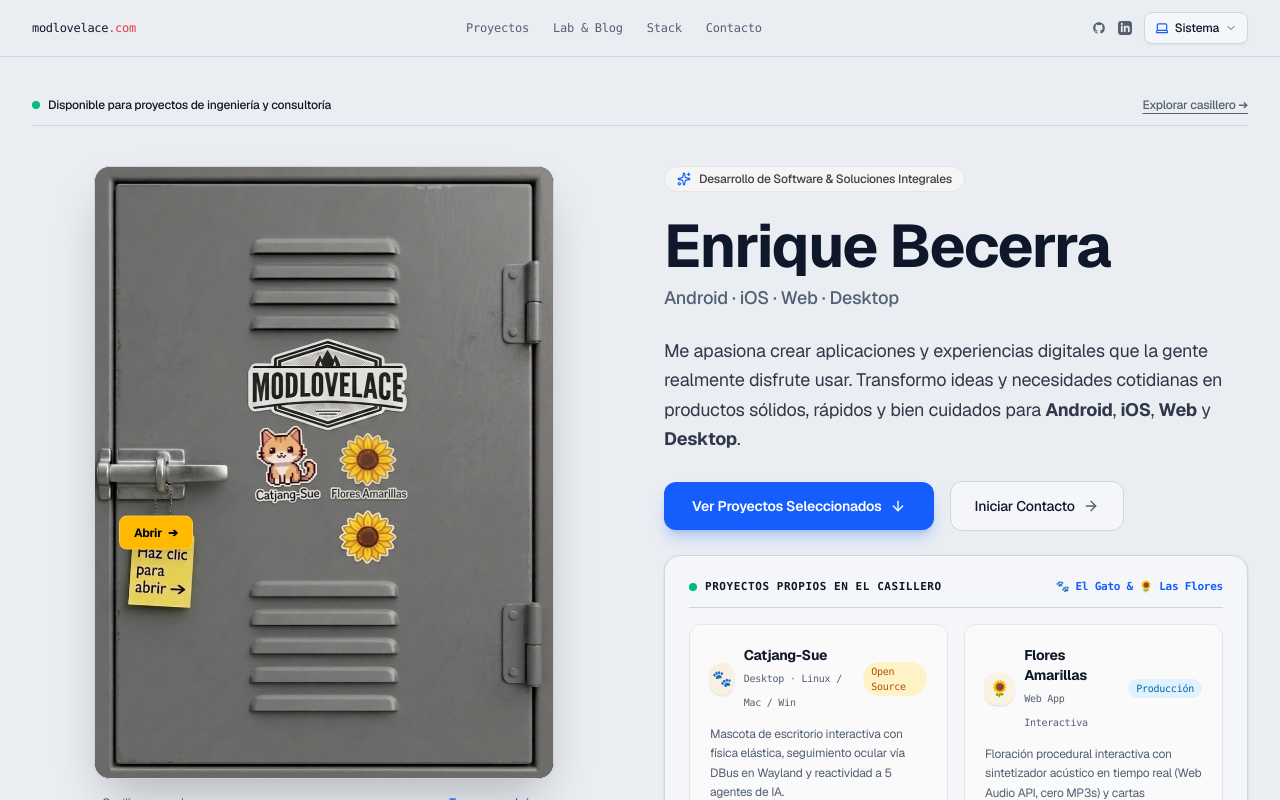
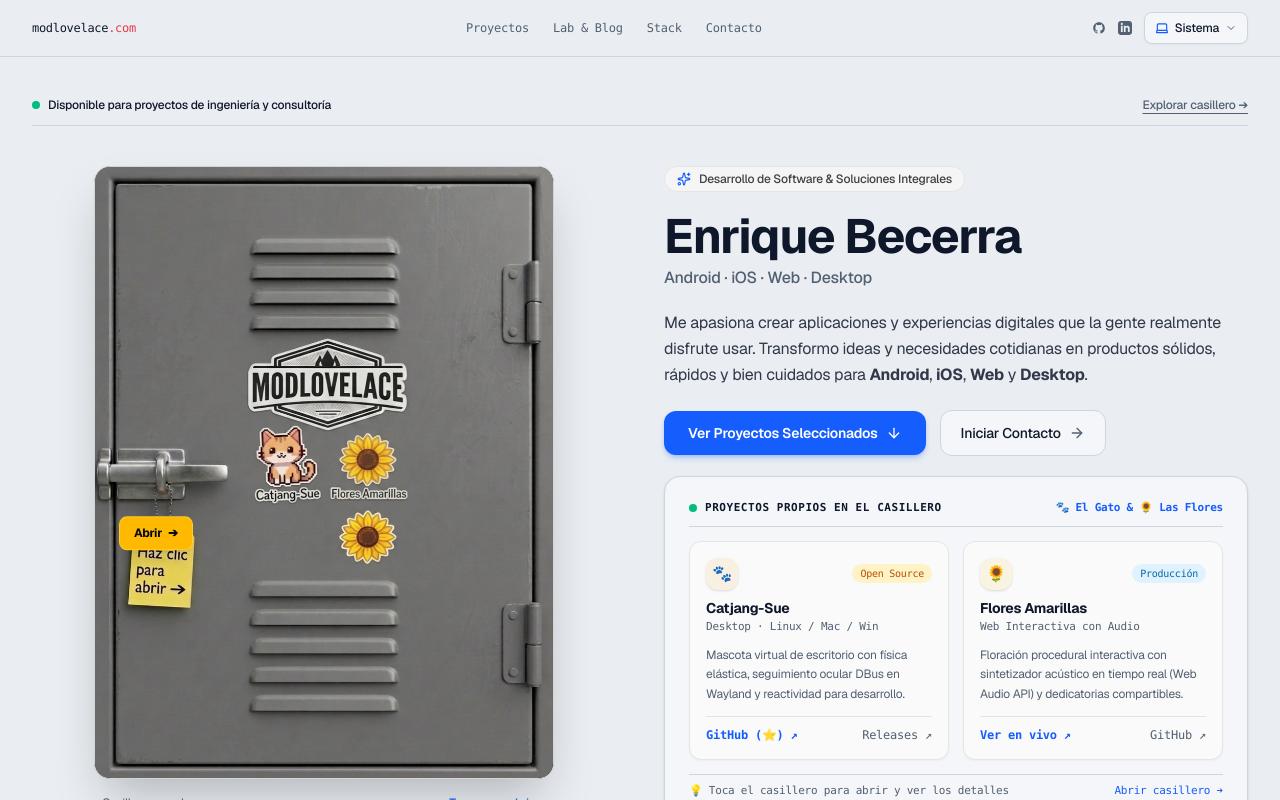
Before and after one commit to ModLovelace/modlovelace-web, a Next.js app: page / in a window 1280 px wide. Shown: the top 800 px of the page. Built offline with nearby package versions, Linux system fonts and the light colour scheme.

Commit message:
fix(ui): alinear a la misma altura exacta las tarjetas de proyectos del casillero

```diff
--- a/src/components/sections/locker-hero.tsx
+++ b/src/components/sections/locker-hero.tsx
@@ -144,34 +144,34 @@
           </div>
 
           {/* COLUMNA 2: Información Ejecutiva & Proyectos */}
-          <div className="lg:col-span-6 space-y-6">
+          <div className="lg:col-span-6 space-y-4 sm:space-y-5 flex flex-col justify-between">
 
             {/* Tag de Posicionamiento */}
-            <div className="inline-flex items-center gap-2 px-3 py-1 rounded-full bg-neutral-100 dark:bg-neutral-900 border border-neutral-200 dark:border-neutral-800 text-xs text-neutral-700 dark:text-neutral-300 font-medium">
+            <div className="inline-flex items-center gap-2 px-3 py-1 rounded-full bg-neutral-100 dark:bg-neutral-900 border border-neutral-200 dark:border-neutral-800 text-xs text-neutral-700 dark:text-neutral-300 font-medium w-fit">
               <Sparkles className="w-3.5 h-3.5 text-blue-600 dark:text-blue-400" />
               <span>Desarrollo de Software &amp; Soluciones Integrales</span>
             </div>
 
             {/* Nombre & Titular */}
-            <div className="space-y-2">
-              <h1 className="text-4xl sm:text-6xl font-bold tracking-tight text-[var(--foreground)]">
+            <div className="space-y-1.5">
+              <h1 className="text-4xl sm:text-5xl font-bold tracking-tight text-[var(--foreground)]">
                 Enrique Becerra
               </h1>
-              <p className="text-base sm:text-lg text-[var(--muted)] font-medium">
+              <p className="text-base text-[var(--muted)] font-medium">
                 Android · iOS · Web · Desktop
               </p>
             </div>
 
             {/* Propuesta de valor en lenguaje natural y humano */}
-            <p className="text-base sm:text-lg text-[var(--foreground)]/85 leading-relaxed font-normal">
+            <p className="text-sm sm:text-base text-[var(--foreground)]/85 leading-relaxed font-normal">
               Me apasiona crear aplicaciones y experiencias digitales que la gente realmente disfrute usar. Transformo ideas y necesidades cotidianas en productos sólidos, rápidos y bien cuidados para <strong>Android</strong>, <strong>iOS</strong>, <strong>Web</strong> y <strong>Desktop</strong>.
             </p>
 
             {/* BOTONES PRINCIPALES DE ALTO CONTRASTE */}
-            <div className="flex flex-wrap items-center gap-4 pt-1">
+            <div className="flex flex-wrap items-center gap-3.5 pt-0.5">
               <Link
                 href="#proyectos"
-                className="inline-flex items-center gap-2 px-7 py-3.5 rounded-xl bg-blue-600 hover:bg-blue-500 text-white font-semibold text-sm transition-all shadow-lg shadow-blue-600/25 hover:shadow-blue-500/35 hover:-translate-y-0.5 active:translate-y-0"
+                className="inline-flex items-center gap-2 px-6 py-3 rounded-xl bg-blue-600 hover:bg-blue-500 text-white font-semibold text-sm transition-all shadow-md shadow-blue-600/25 hover:shadow-blue-500/35 hover:-translate-y-0.5 active:translate-y-0"
               >
                 <span>Ver Proyectos Seleccionados</span>
                 <ArrowDown className="w-4 h-4" />
@@ -179,18 +179,18 @@
 
               <Link
                 href="#contacto"
-                className="inline-flex items-center gap-2 px-6 py-3.5 rounded-xl bg-[var(--card)] hover:bg-[var(--border)]/50 border border-[var(--border)] text-[var(--foreground)] font-medium text-sm transition-all hover:-translate-y-0.5"
+                className="inline-flex items-center gap-2 px-5 py-3 rounded-xl bg-[var(--card)] hover:bg-[var(--border)]/50 border border-[var(--border)] text-[var(--foreground)] font-medium text-sm transition-all hover:-translate-y-0.5"
               >
                 <span>Iniciar Contacto</span>
                 <ArrowRight className="w-4 h-4 text-[var(--muted)]" />
               </Link>
             </div>
 
-            {/* BANDEJA DERECHA: PROYECTOS PROPIOS (Solo el gato y las flores) */}
-            <div className={`p-6 rounded-2xl bg-[var(--card)] border transition-all duration-300 space-y-4 shadow-sm ${
+            {/* BANDEJA DERECHA: PROYECTOS PROPIOS (Exactamente a la misma altura) */}
+            <div className={`p-5 sm:p-6 rounded-2xl bg-[var(--card)] border transition-all duration-300 space-y-3.5 shadow-sm ${
               isOpen ? "border-blue-500/50 ring-1 ring-blue-500/20" : "border-[var(--border)]"
             }`}>
-              <div className="flex items-center justify-between text-xs pb-3 border-b border-[var(--border)]">
+              <div className="flex items-center justify-between text-xs pb-2.5 border-b border-[var(--border)]">
                 <div className="flex items-center gap-2">
                   <span className={`w-2 h-2 rounded-full ${isOpen ? "bg-blue-500 animate-pulse" : "bg-emerald-500"}`} />
                   <span className="font-bold text-[var(--foreground)] uppercase tracking-wider font-mono text-[11px]">
@@ -202,33 +202,40 @@
                 </div>
               </div>
 
-              {/* Grid de 2 Proyectos Personales Exclusivos */}
-              <div className="grid grid-cols-1 sm:grid-cols-2 gap-4">
+              {/* Grid de 2 Proyectos Personales: Ambos con la misma altura exacta y alineación perfecta */}
+              <div className="grid grid-cols-1 sm:grid-cols-2 gap-3.5 items-stretch">
 
                 {/* 1. Catjang-Sue (El del gato) */}
-                <div className="p-4 sm:p-5 rounded-xl bg-neutral-50 dark:bg-neutral-900/80 border border-neutral-200 dark:border-neutral-800 space-y-3 hover:border-blue-500/50 transition-colors">
-                  <div className="flex items-center justify-between gap-1">
-                    <div className="flex items-center gap-2.5">
-                      <div className="w-8 h-8 rounded-xl bg-amber-500/10 text-amber-600 dark:text-amber-400 flex items-center justify-center font-bold text-base shadow-sm">
+                <div className="p-4 rounded-xl bg-neutral-50 dark:bg-neutral-900/80 border border-neutral-200 dark:border-neutral-800 flex flex-col justify-between h-full hover:border-blue-500/50 transition-colors shadow-[0_1px_2px_rgba(0,0,0,0.04)]">
+                  <div className="space-y-2.5">
+                    {/* Fila superior: Ícono y Badge en extremos opuestos */}
+                    <div className="flex items-center justify-between">
+                      <div className="w-8 h-8 rounded-xl bg-amber-500/10 text-amber-600 dark:text-amber-400 flex items-center justify-center font-bold text-base shadow-sm shrink-0">
                         🐾
                       </div>
-                      <div>
-                        <span className="text-sm font-bold text-[var(--foreground)] block">
-                          Catjang-Sue
-                        </span>
-                        <span className="text-[10px] font-mono text-[var(--muted)]">
-                          Desktop · Linux / Mac / Win
-                        </span>
-                      </div>
-                    </div>
-                    <span className="text-[10px] font-mono px-2 py-0.5 rounded-full bg-amber-100 dark:bg-amber-950/80 text-amber-700 dark:text-amber-300 font-medium">
+                      <span className="text-[10px] font-mono px-2 py-0.5 rounded-full bg-amber-100 dark:bg-amber-950/80 text-amber-700 dark:text-amber-300 font-medium shrink-0">
                         Open Source
                       </span>
                     </div>
+
+                    {/* Título y Subtítulo con ancho completo (sin truncamiento) */}
+                    <div>
+                      <h3 className="text-sm font-bold text-[var(--foreground)] leading-tight">
+                        Catjang-Sue
+                      </h3>
+                      <p className="text-[11px] font-mono text-[var(--muted)] mt-0.5">
+                        Desktop · Linux / Mac / Win
+                      </p>
+                    </div>
+
+                    {/* Descripción con altura y espaciado consistente */}
                     <p className="text-xs text-[var(--muted)] leading-relaxed">
-                    Mascota de escritorio interactiva con física elástica, seguimiento ocular vía DBus en Wayland y reactividad a 5 agentes de IA.
+                      Mascota virtual de escritorio con física elástica, seguimiento ocular DBus en Wayland y reactividad para desarrollo.
                     </p>
-                  <div className="flex items-center gap-4 pt-1 text-xs font-mono">
+                  </div>
+
+                  {/* Enlaces de acción anclados a la misma línea base */}
+                  <div className="flex items-center justify-between pt-2.5 mt-3 border-t border-[var(--border)]/60 text-xs font-mono">
                     <Link
                       href="https://github.com/ModLovelace/catjang-sue"
                       target="_blank"
@@ -249,29 +256,36 @@
                 </div>
 
                 {/* 2. Regala Flores Amarillas (El de las flores) */}
-                <div className="p-4 sm:p-5 rounded-xl bg-neutral-50 dark:bg-neutral-900/80 border border-neutral-200 dark:border-neutral-800 space-y-3 hover:border-blue-500/50 transition-colors">
-                  <div className="flex items-center justify-between gap-1">
-                    <div className="flex items-center gap-2.5">
-                      <div className="w-8 h-8 rounded-xl bg-yellow-500/10 text-yellow-600 dark:text-yellow-400 flex items-center justify-center font-bold text-base shadow-sm">
+                <div className="p-4 rounded-xl bg-neutral-50 dark:bg-neutral-900/80 border border-neutral-200 dark:border-neutral-800 flex flex-col justify-between h-full hover:border-blue-500/50 transition-colors shadow-[0_1px_2px_rgba(0,0,0,0.04)]">
+                  <div className="space-y-2.5">
+                    {/* Fila superior: Ícono y Badge en extremos opuestos */}
+                    <div className="flex items-center justify-between">
+                      <div className="w-8 h-8 rounded-xl bg-yellow-500/10 text-yellow-600 dark:text-yellow-400 flex items-center justify-center font-bold text-base shadow-sm shrink-0">
                         🌻
                       </div>
-                      <div>
-                        <span className="text-sm font-bold text-[var(--foreground)] block">
-                          Flores Amarillas
-                        </span>
-                        <span className="text-[10px] font-mono text-[var(--muted)]">
-                          Web App Interactiva
-                        </span>
-                      </div>
-                    </div>
-                    <span className="text-[10px] font-mono px-2 py-0.5 rounded-full bg-sky-100 dark:bg-sky-950/80 text-sky-700 dark:text-sky-300 font-medium">
+                      <span className="text-[10px] font-mono px-2 py-0.5 rounded-full bg-sky-100 dark:bg-sky-950/80 text-sky-700 dark:text-sky-300 font-medium shrink-0">
                         Producción
                       </span>
                     </div>
+
+                    {/* Título y Subtítulo con ancho completo (sin truncamiento) */}
+                    <div>
+                      <h3 className="text-sm font-bold text-[var(--foreground)] leading-tight">
+                        Flores Amarillas
+                      </h3>
+                      <p className="text-[11px] font-mono text-[var(--muted)] mt-0.5">
+                        Web Interactiva con Audio
+                      </p>
+                    </div>
+
+                    {/* Descripción con altura y espaciado consistente */}
                     <p className="text-xs text-[var(--muted)] leading-relaxed">
-                    Floración procedural interactiva con sintetizador acústico en tiempo real (Web Audio API, cero MP3s) y cartas compartibles.
+                      Floración procedural interactiva con sintetizador acústico en tiempo real (Web Audio API) y dedicatorias compartibles.
                     </p>
-                  <div className="flex items-center gap-4 pt-1 text-xs font-mono">
+                  </div>
+
+                  {/* Enlaces de acción anclados a la misma línea base */}
+                  <div className="flex items-center justify-between pt-2.5 mt-3 border-t border-[var(--border)]/60 text-xs font-mono">
                     <Link
                       href="https://regala-flores-amarillas.vercel.app"
                       target="_blank"
```
Lines whose indentation alone changed are shown as unchanged.
